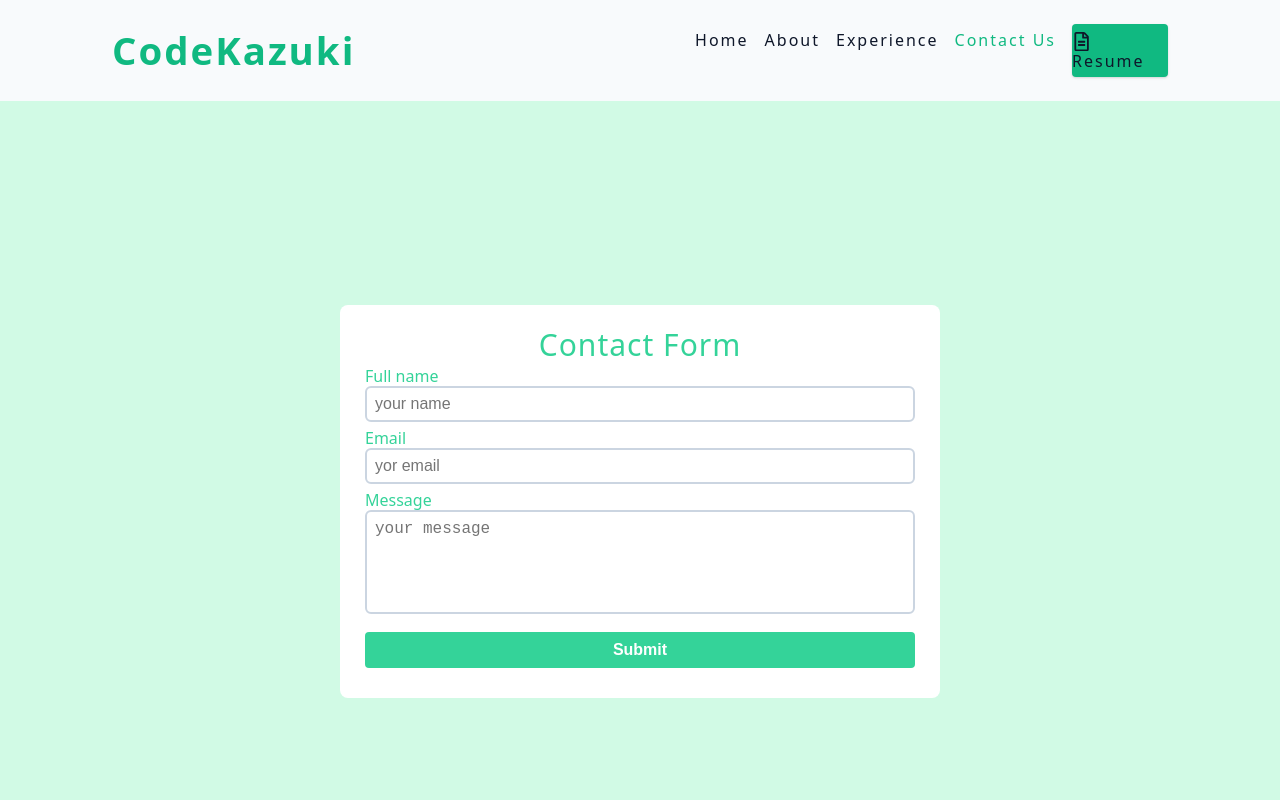
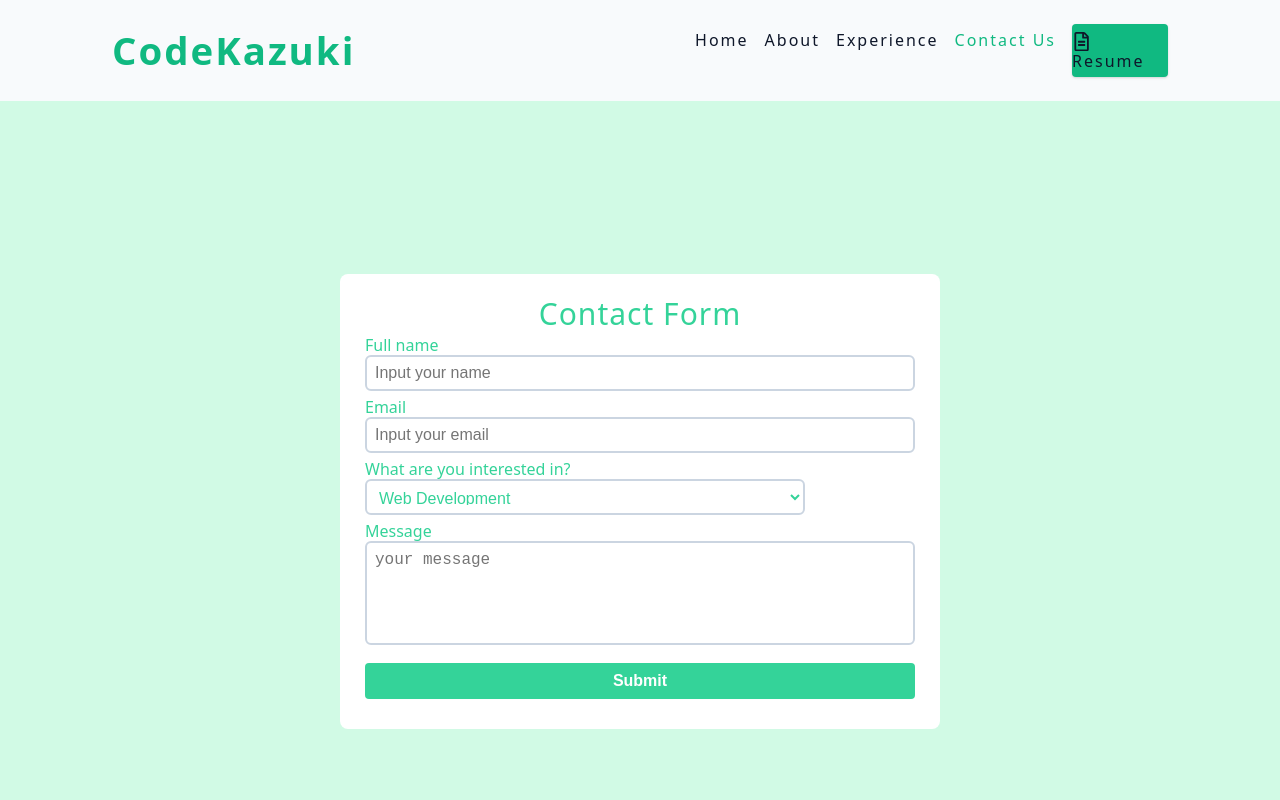
Before and after one commit to Codekazuki/devKazuki, a React (Vite) app: page /contactus in a window 1280 px wide. Shown: the top 800 px of the page. Built offline with nearby package versions, Linux system fonts and the light colour scheme.

Commit message:
portfolio

```diff
--- a/src/index.css
+++ b/src/index.css
@@ -133,6 +133,10 @@ ul {
   line-height: 2;
   color: rgb(166, 77, 77);
   margin-top: 2rem;
+  padding: 2rem;
+}
+.about h3 {
+  text-align: center;
 }
 .nav-center {
   width: var(--view-width);
@@ -337,6 +341,18 @@ form .input-box {
   color: var(--primary-400);
   margin-top: 2px;
 }
+.input-box .field-interest {
+  width: 80%;
+  height: 36px;
+  background: transparent;
+  border: 2px solid var(--grey-300);
+  outline: none;
+  border-radius: 6px;
+  padding: 8px;
+  font-size: 16px;
+  color: var(--primary-400);
+  margin-top: 2px;
+}
 form .input-box .field.message {
   height: 6.5rem;
   resize: none;
--- a/src/pages/ContactUs.jsx
+++ b/src/pages/ContactUs.jsx
@@ -12,26 +12,37 @@ const ContactUs = () => {
             name='name'
             className='field'
             type='text'
+            id='name'
             required
-            placeholder='your name'
+            placeholder='Input your name'
           />
         </div>
         <div className='input-box'>
-          <label htmlFor=''>Email</label>
+          <label htmlFor='email'>Email</label>
           <input
+            id='email'
             name='email'
             className='field'
             type='email'
             required
-            placeholder='yor email'
+            placeholder='Input your email'
           />
         </div>
         <div className='input-box'>
-          <label htmlFor=''>Message</label>
+          <label htmlFor='interest'>What are you interested in?</label> <br />
+          <select name='interest' className='field-interest' id='interest'>
+            <option value='webdev'>Web Development</option>
+            <option value='trainig'>Training</option>
+            <option value='others'>Others</option>
+          </select>
+        </div>
+
+        <div className='input-box'>
+          <label htmlFor='message'>Message</label>
           <textarea
             className='field message'
             name='message'
-            id=''
+            id='message'
             required
             placeholder='your message'
           ></textarea>
--- a/src/pages/Experience.jsx
+++ b/src/pages/Experience.jsx
@@ -1,5 +1,10 @@
 const Experience = () => {
-  return <div>Experience</div>;
+  return (
+    <div>
+      i have worked with prunedge,pacific professionals,Gomycode,innovative
+      elizabeth
+    </div>
+  );
 };
 
 export default Experience;
```
